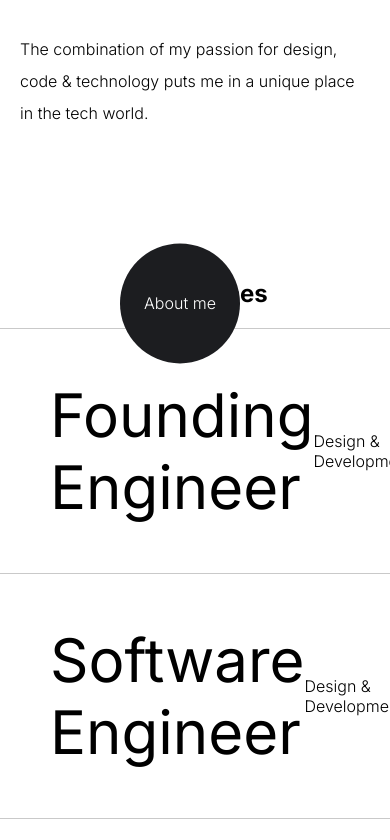
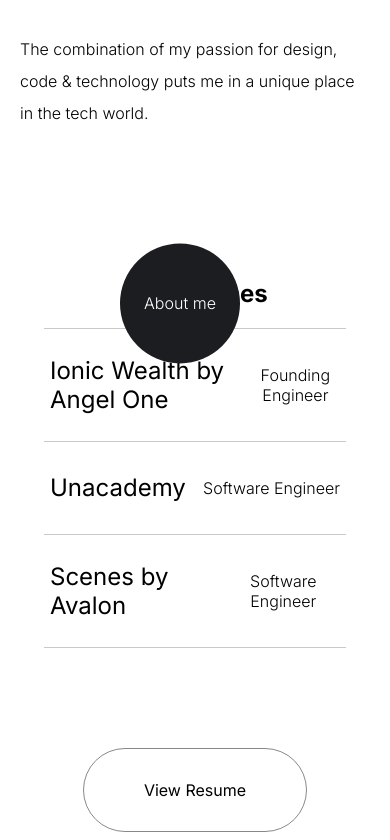
Before and after one commit to IamLucidDreamer/wesbite-of-manas, a Next.js app: page / in a window 390 px wide. Shown: the part 1157-1997 px from the top of the page. Built offline with nearby package versions, Linux system fonts and the light colour scheme.

Commit message:
Update : Projects Components

```diff
--- a/src/components/Projects/components/index.tsx
+++ b/src/components/Projects/components/index.tsx
@@ -5,10 +5,12 @@
 export default function index({
   index,
   title,
+  company,
   manageModal,
 }: {
   index: number;
   title: string;
+  company: string;
   manageModal: (isOpen: boolean, index: number, x: number, y: number) => void;
 }) {
   return (
@@ -21,8 +23,8 @@
       }}
       className={styles.project}
     >
-      <h2>{title}</h2>
-      <p>Design & Development</p>
+      <h2>{company}</h2>
+      <p>{title}</p>
     </div>
   );
 }
--- a/src/components/Projects/components/style.module.scss
+++ b/src/components/Projects/components/style.module.scss
@@ -36,3 +36,20 @@
         }
     }
 }
+
+@media (max-width: 1000px) {
+    .project{
+        padding: 20px 6px;
+        align-items: center;
+        gap: 10px;
+
+        h2{
+            font-size: 24px;
+        }
+
+        p{
+            font-size: 16px;
+            text-align: center;
+        }
+    }
+}
```
